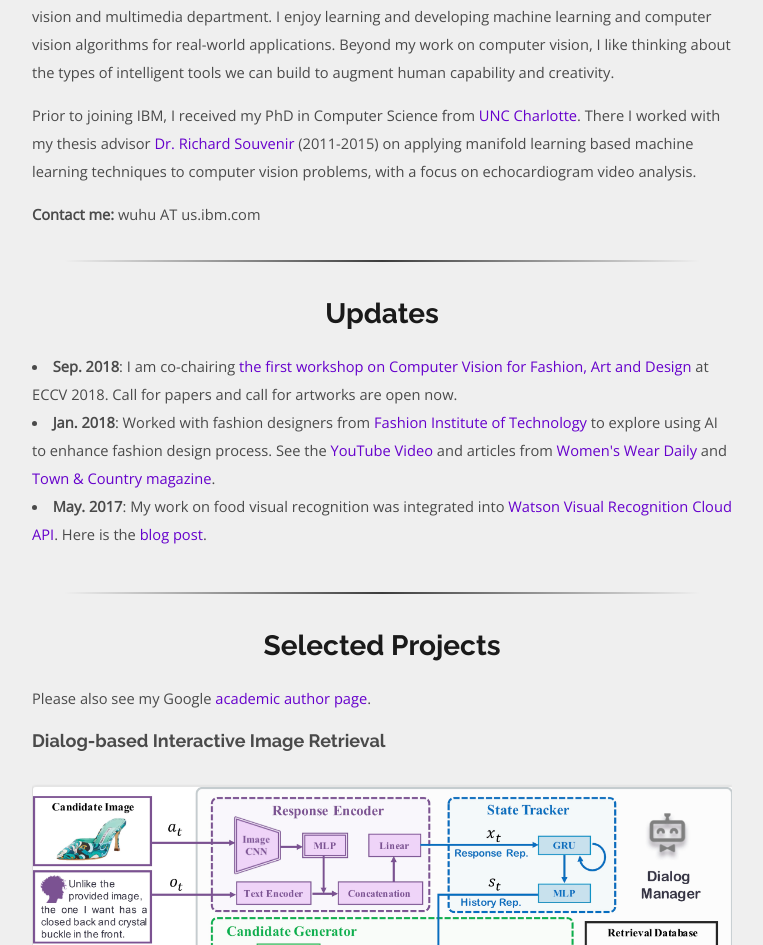
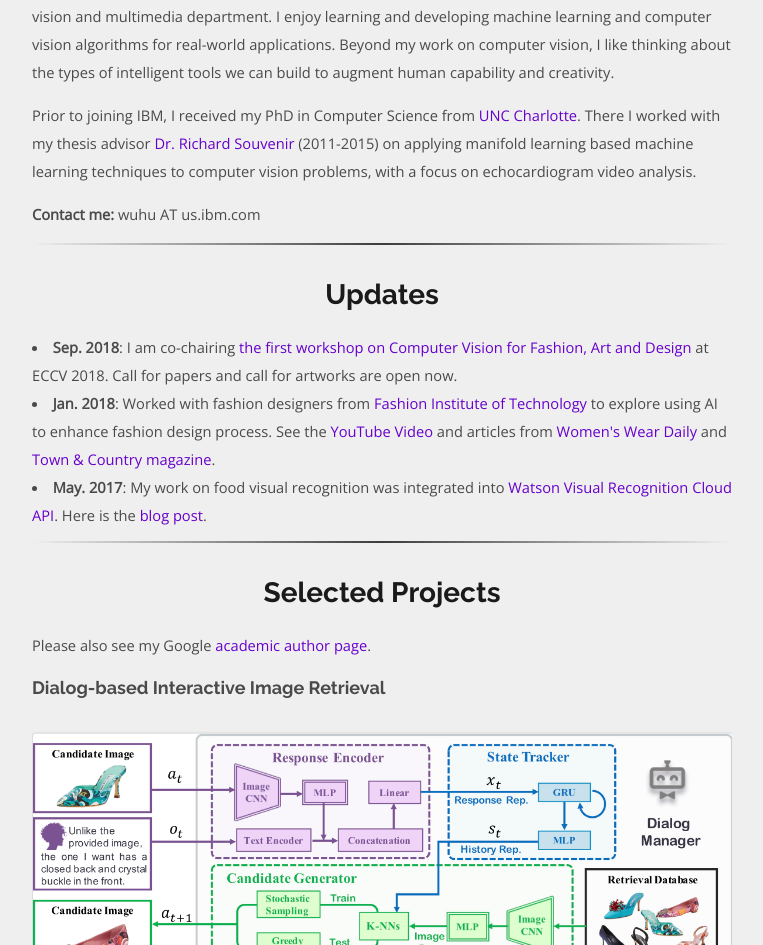
Before and after one commit to spacew/spacew.github.io, a Jekyll site: the page built from index.html, in a window 1280 px wide. Shown: the part 627-1572 px from the top of the page, without its empty margins (258-1021 px from the left). Built offline with Jekyll 4.4.1, drawn with Linux system fonts in a browser that asks for light colours; the list of posts is cut into pages by our own code.

Commit message:
Update ezora.scss

```diff
--- a/_sass/ezora.scss
+++ b/_sass/ezora.scss
@@ -27,8 +27,9 @@ body {
   //background: -webkit-linear-gradient(left,rgba(255,255,255,0),$bg-color-dark,rgba(255,255,255,0));
   background: linear-gradient(to right,rgba(255,255,255,0),$bg-color-dark,rgba(255,255,255,0));
   height: 2px;
+  margin: 0x 0x;
   //margin: 32px 0;
-  margin: 32px 32px;
+  //margin: 32px 32px;
 }
 
 footer {
```
